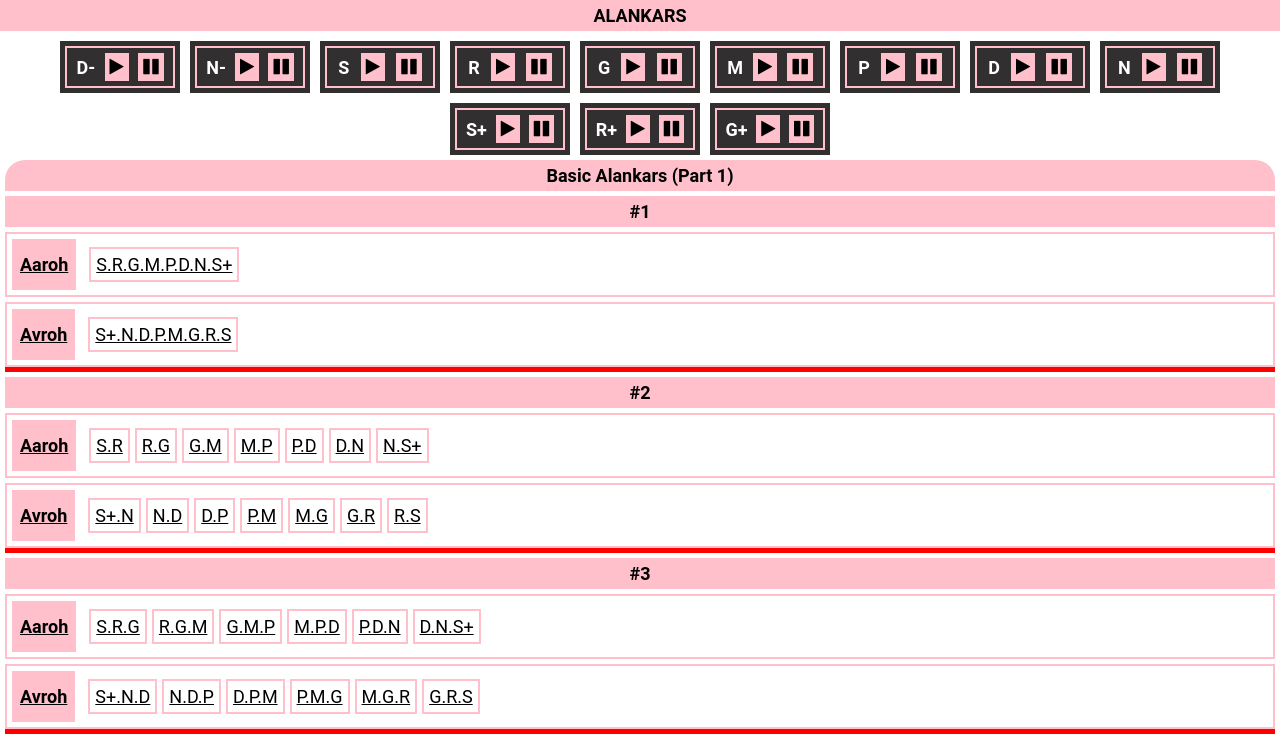
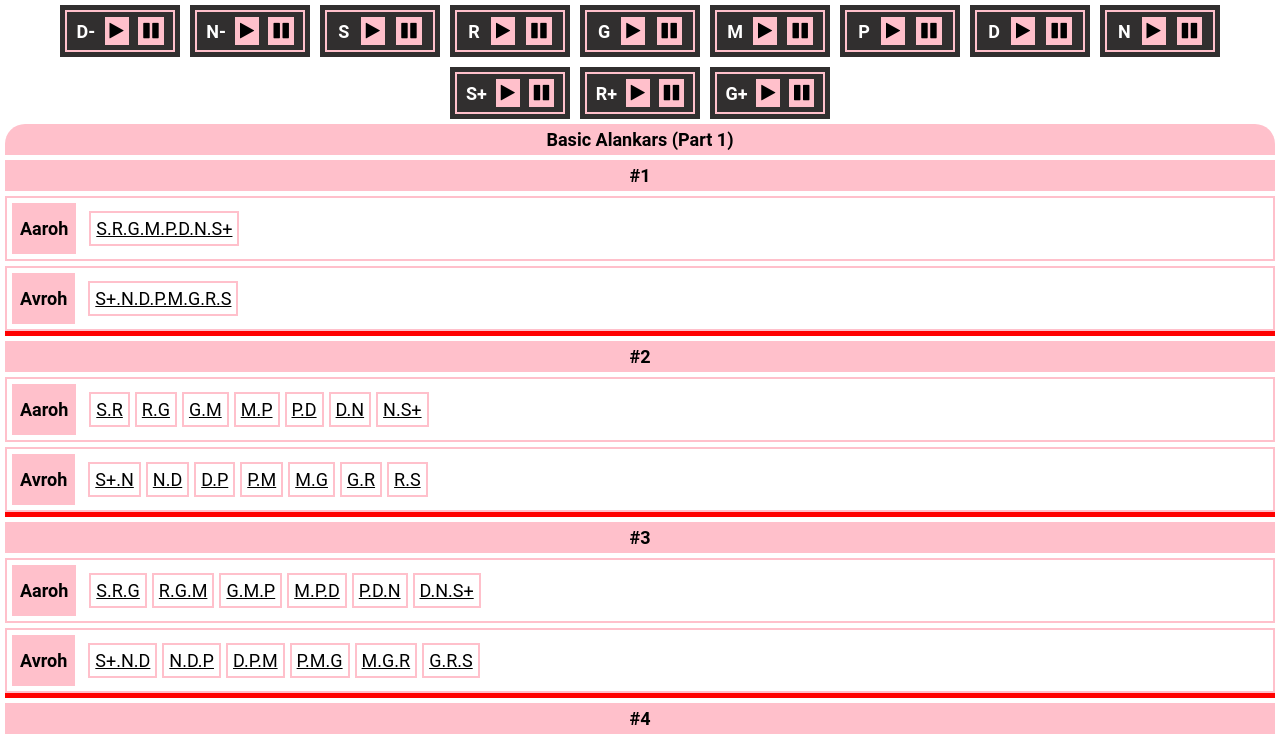
Before and after one commit to iamsushantk/surgyan, a SvelteKit app: page / in a window 1280 px wide. Shown: the top 737 px of the page. Built offline with nearby package versions, Linux system fonts and the light colour scheme.

Commit message:
(fix) Remove header

```diff
--- a/src/components/App.svelte
+++ b/src/components/App.svelte
@@ -6,7 +6,6 @@
 </script>
 
 <div class="app">
-	<div class="app__header">Alankars</div>
 	<div class="app__content">
 		<div class="app__content-swars">
 			<Swars />
@@ -24,16 +23,8 @@
 		flex-direction: column;
 	}
 
-	.app__header,
 	.app__content {
 		padding: 5px;
-	}
-
-	.app__header {
-		font-weight: bold;
-		text-align: center;
-		background-color: pink;
-		text-transform: uppercase;
 	}
 
 	.app__content {
--- a/src/components/SwarOrder.svelte
+++ b/src/components/SwarOrder.svelte
@@ -30,7 +30,6 @@
         font-weight: bold;
 		place-items: center;
 		background-color: pink;
-        text-decoration: underline;
 	}
 
 	.swar-order__name,
```
